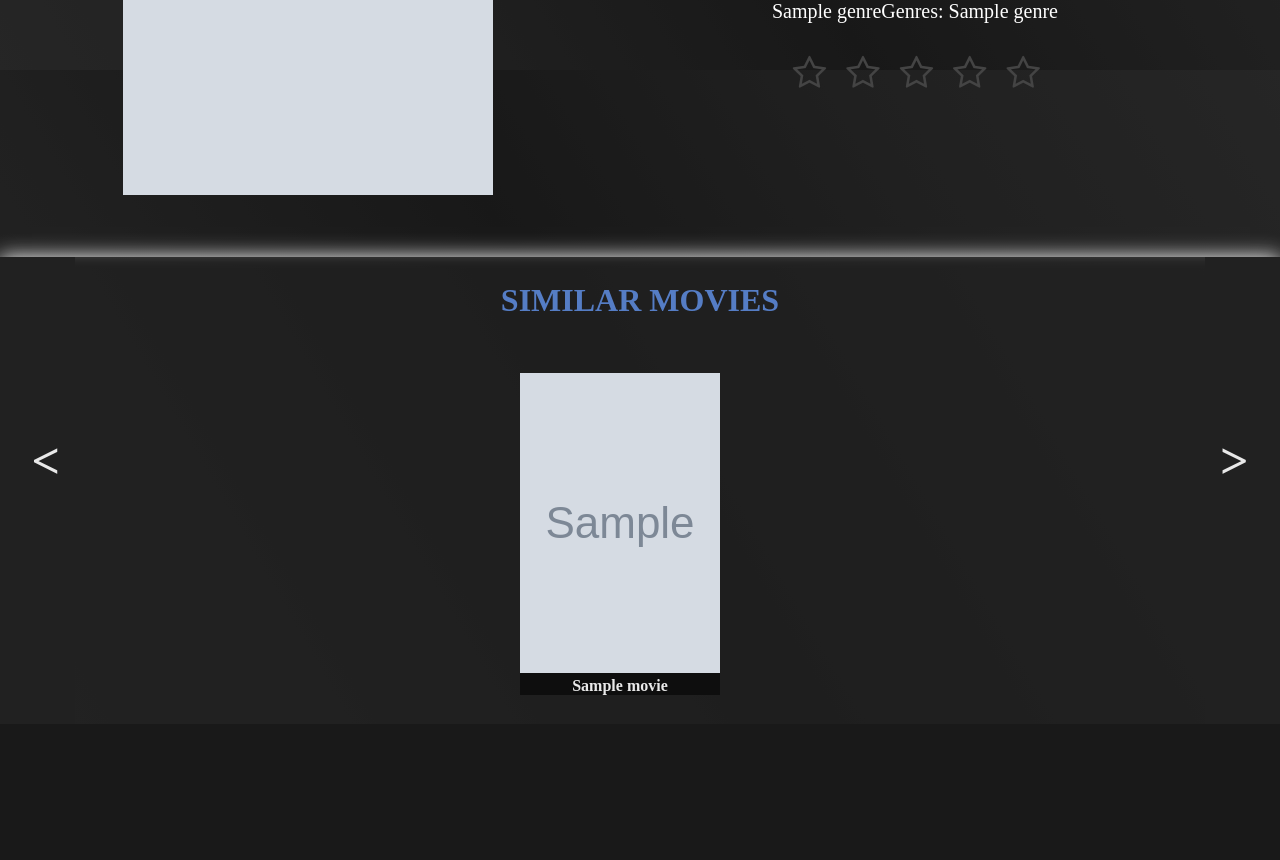
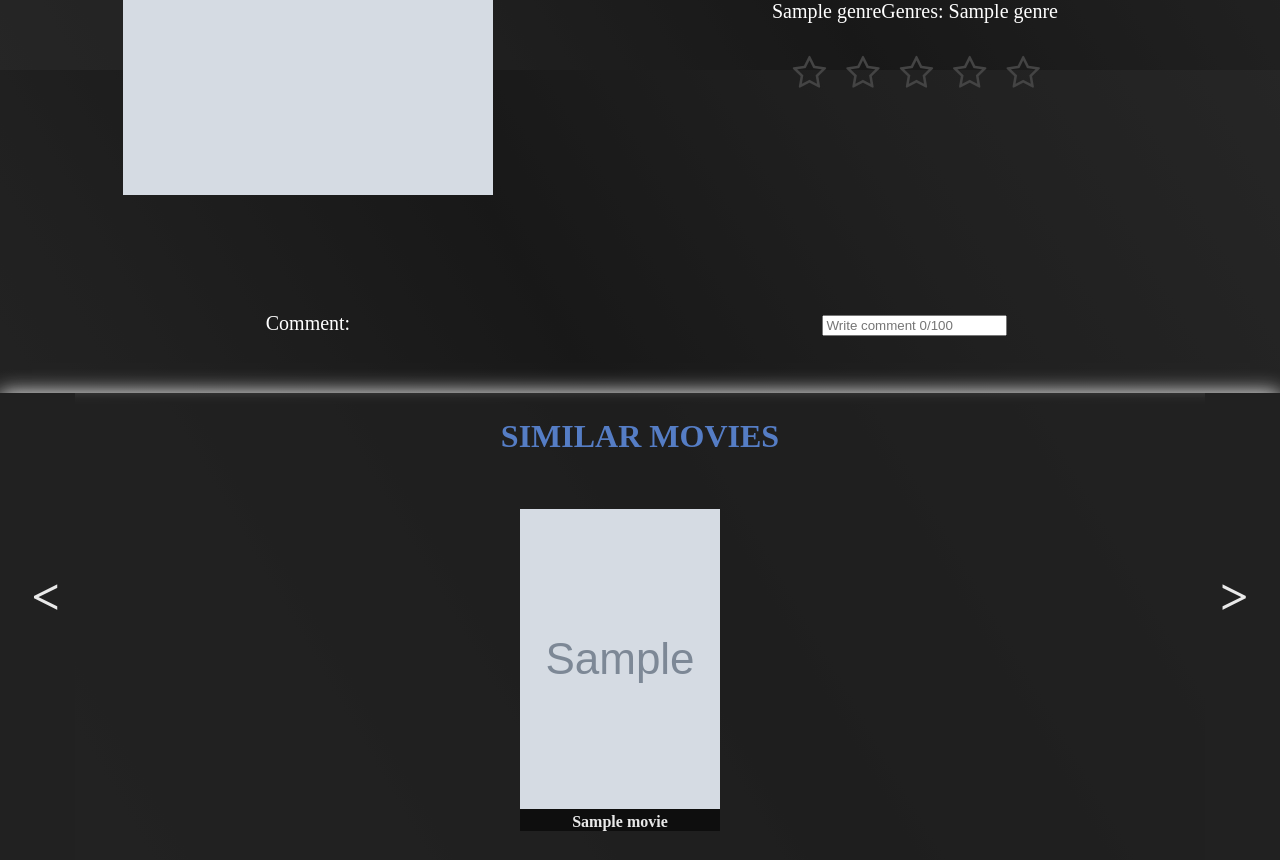
Before and after one commit to Soqueen/MovieExplorer, a Django app: template movie_explorer/movie_rating/templates/description.html in a window 1280 px wide. Shown: the part 730-1590 px from the top of the page. Before the commit the page ends 1425 px from the top, so only its background shows below. Run offline with Django 3.2, Linux system fonts and the light colour scheme; a user stored in the database is signed in; tables that the repository leaves empty hold one stand-in row (values such as "Sample post"); the template is opened without the code that fills it: most values are stand-ins (such as "Sample title", 1, 10 or a date in 2020); grey boxes marked "Sample" are stand-in pictures; some libraries are stand-ins or nearby versions.

Commit message:
Rough front end to enter comment.

```diff
--- a/movie_explorer/movie_rating/templates/description.html
+++ b/movie_explorer/movie_rating/templates/description.html
@@ -103,6 +103,21 @@
                         <!--</th>-->
                     <!--</tr>-->
                     <!--{% endif %}-->
+                    {% if user.is_authenticated %}
+                    <section class="Insert_Comment">
+                        <form method="POST" id="create_comment">
+                            <tr>
+                                <td>
+                                    Comment:
+                                </td>
+                                <td>
+                                    <input type="text" name="comment" placeholder="Write comment 0/100">
+                                    <!--Need to add a onsubmit to trigger js function to submit comment-->
+                                </td>
+                            </tr>
+                        </form>
+                    </section>
+                    {% endif %}
                 </table>
             </section>
 
```
